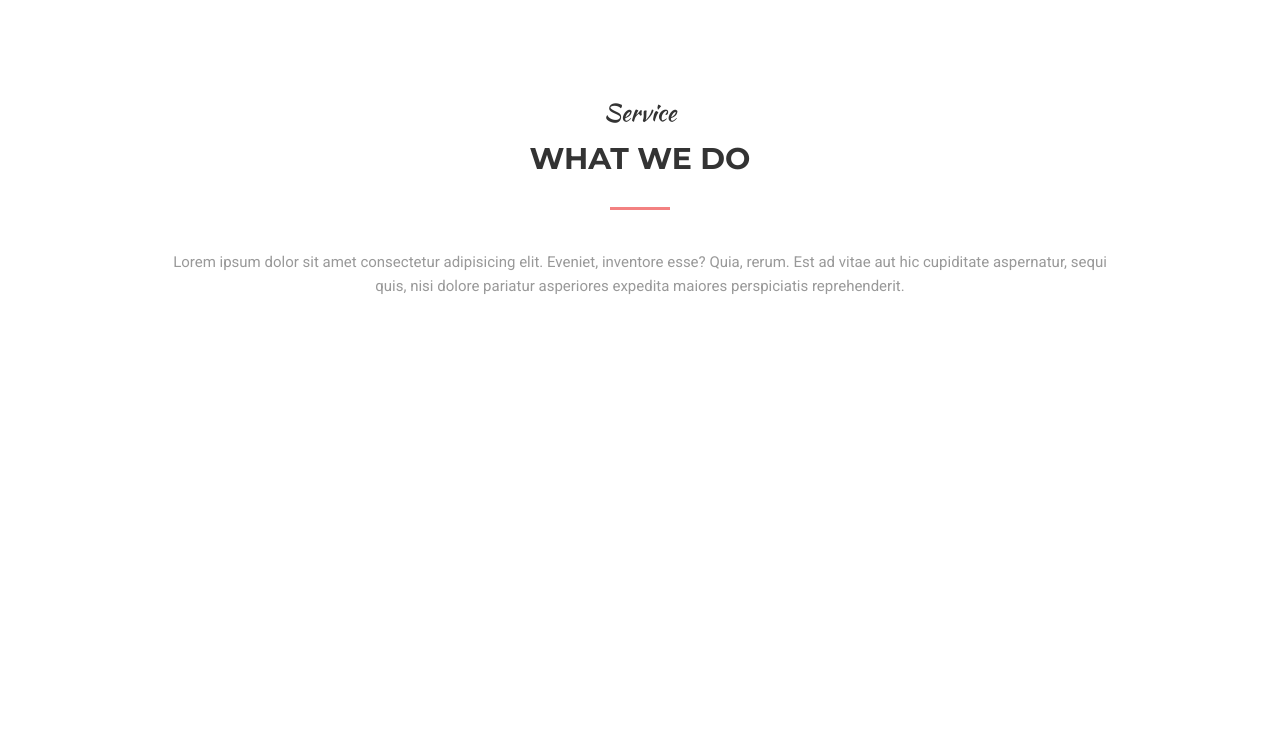
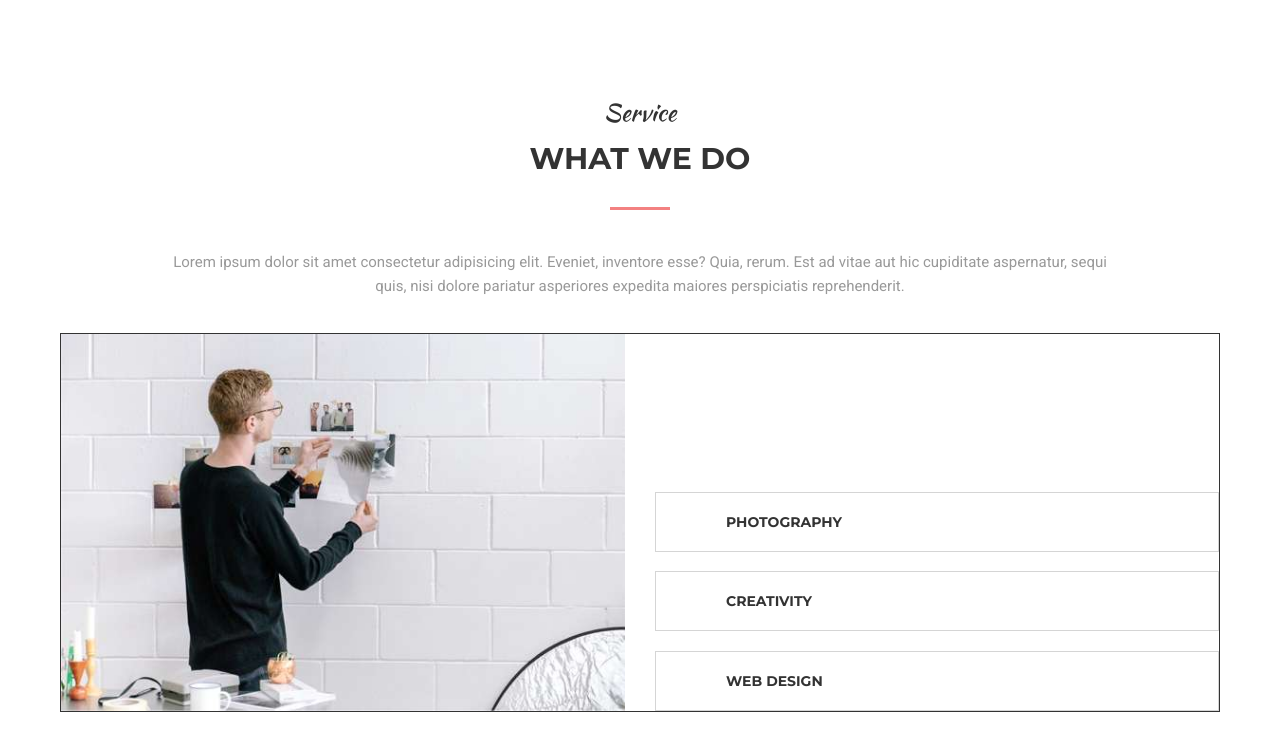
Before and after one commit to darokrk/MogoWebsite, a website: page index.html in a window 1280 px wide. Shown: the part 3281-4031 px from the top of the page. Before the commit the page ends 3614 px from the top, so only its background shows below. Drawn offline with Linux system fonts and the light colour scheme.

Commit message:
Added img and modal elements

```diff
--- a/assets/styles/sass/styles.scss
+++ b/assets/styles/sass/styles.scss
@@ -367,7 +367,10 @@ $green: #95e1d3;
 .icon-display,
 .icon-file-text2,
 .icon-home,
-.icon-codepen {
+.icon-codepen,
+.icon-circle-down,
+.icon-equalizer2,
+.icon-target {
   width: 30px;
   height: 30px;
   color: $green;
@@ -412,3 +415,59 @@ $green: #95e1d3;
 }
 
 //--- DESCRIPTION ---//
+
+.description-content__wrapper {
+  display: grid;
+  border: 1px solid;
+  grid-template-columns: repeat(auto-fill, minmax(564px, 1fr));
+  grid-column-gap: 30px;
+  margin-bottom: 200px;
+}
+
+.description-img {
+  width: 100%;
+  height: auto;
+  object-fit: cover;
+  vertical-align: middle;
+}
+
+.description-modal__wrapper {
+  display: grid;
+  grid-template-rows: repeat(auto-fill, 60px);
+  grid-gap: 10px;
+  align-content: space-between;
+  .description-modal__element {
+    border: 1px solid rgba(151, 151, 151, 0.4);
+    &:nth-child(1) {
+      grid-row: 3/4;
+    }
+    &:nth-child(2) {
+      grid-row: 4/5;
+    }
+    &:nth-child(3) {
+      grid-row: 5;
+    }
+  }
+}
+
+.modal-element__header {
+  display: flex;
+  height: 100%;
+  align-items: center;
+  .icon {
+    margin-top: 0;
+    margin: 0 20px;
+  }
+  .icon-circle-down {
+    width: 20px;
+    height: 20px;
+    margin-left: auto;
+    color: $grey;
+  }
+}
+
+.modal-header__title {
+  font-size: 14px;
+  text-transform: uppercase;
+  margin: 0;
+}
--- a/index.html
+++ b/index.html
@@ -15,11 +15,11 @@
     />
     <link
       rel="stylesheet"
-      href="https://i.icomoon.io/public/temp/ddbc0ccd70/UntitledProject/style-svg.css"
+      href="https://i.icomoon.io/public/temp/5f57143d7c/UntitledProject/style-svg.css"
     />
     <script
       defer
-      src="https://i.icomoon.io/public/temp/ddbc0ccd70/UntitledProject/svgxuse.js"
+      src="https://i.icomoon.io/public/temp/5f57143d7c/UntitledProject/svgxuse.js"
     ></script>
     <link rel="stylesheet" href="./assets/styles/css/styles.css" />
   </head>
@@ -293,6 +293,50 @@
             maiores perspiciatis reprehenderit.
           </p>
         </div>
+        <div class="description-content__wrapper">
+          <div class="description-img__wrapper">
+            <img
+              class="description-img"
+              src="./assets/images/Layer 43.jpg"
+              alt="Man in black hoodie hanging pictures on the white wall"
+            />
+          </div>
+          <div class="description-modal__wrapper">
+            <div class="description-modal__element">
+              <div class="modal-element__header">
+                <svg class="icon icon-image">
+                  <use xlink:href="#icon-image"></use>
+                </svg>
+                <h3 class="modal-header__title">Photography</h3>
+                <svg class="icon icon-circle-down">
+                  <use xlink:href="#icon-circle-down"></use>
+                </svg>
+              </div>
+            </div>
+            <div class="description-modal__element">
+              <div class="modal-element__header">
+                <svg class="icon icon-equalizer2">
+                  <use xlink:href="#icon-equalizer2"></use>
+                </svg>
+                <h3 class="modal-header__title">Creativity</h3>
+                <svg class="icon icon-circle-down">
+                  <use xlink:href="#icon-circle-down"></use>
+                </svg>
+              </div>
+            </div>
+            <div class="description-modal__element">
+              <div class="modal-element__header">
+                <svg class="icon icon-target">
+                  <use xlink:href="#icon-target"></use>
+                </svg>
+                <h3 class="modal-header__title">Web design</h3>
+                <svg class="icon icon-circle-down">
+                  <use xlink:href="#icon-circle-down"></use>
+                </svg>
+              </div>
+            </div>
+          </div>
+        </div>
       </div>
     </section>
   </body>
```
Also changed, not shown: assets/styles/css/styles.css.
